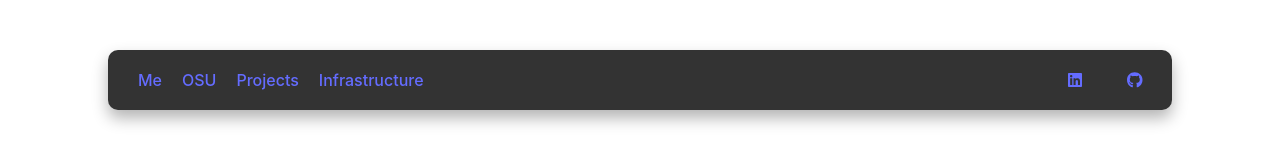
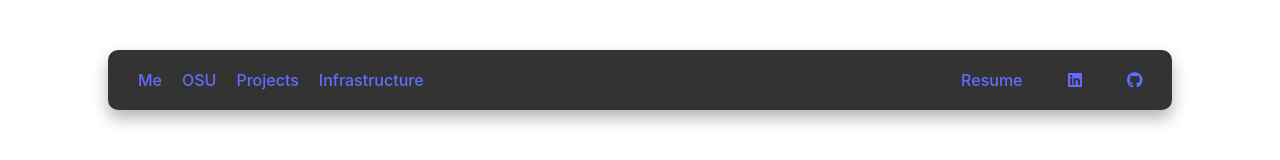
Before and after one commit to AlexHolly007/Portfolio, a React (Vite) app: page / in a window 1280 px wide. Shown: the top 160 px of the page. Built offline with nearby package versions, Linux system fonts and the light colour scheme.

Commit message:
resume updated

```diff
--- a/src/components/header_comps/header.tsx
+++ b/src/components/header_comps/header.tsx
@@ -3,6 +3,7 @@ import Header_link from "./link";
 import Spacer from "../spacer"
 import { faGithub } from "@fortawesome/free-brands-svg-icons";
 import { faLinkedin } from '@fortawesome/free-brands-svg-icons';
+import { faFile } from '@fortawesome/free-solid-svg-icons';
 import Icon from "./icon";
 
 const Header: React.FC = () => {
@@ -25,6 +26,8 @@ const Header: React.FC = () => {
             </Header_link>
 
             <div className="icon_class">
+                <a href={"https://docs.google.com/document/d/1LZ5sCFjnq4bRzHqrio42gTC8AWEDUmu9/edit?usp=sharing&ouid=116882288099539112958&rtpof=true&sd=true"} className="linkid" target="_blank" rel="noopener noreferrer">Resume</a>
+                <Spacer width="25px" />
                 <Icon site_link="https://www.linkedin.com/in/alex-holly213/" icon_img={faLinkedin} size='1x'/>
                 <Spacer width="25px" />
                 <Icon site_link="https://github.com/AlexHolly007" icon_img={faGithub} size='1x'/>
```
